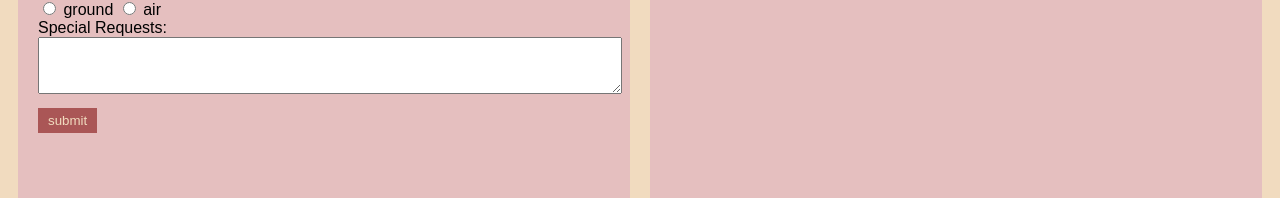
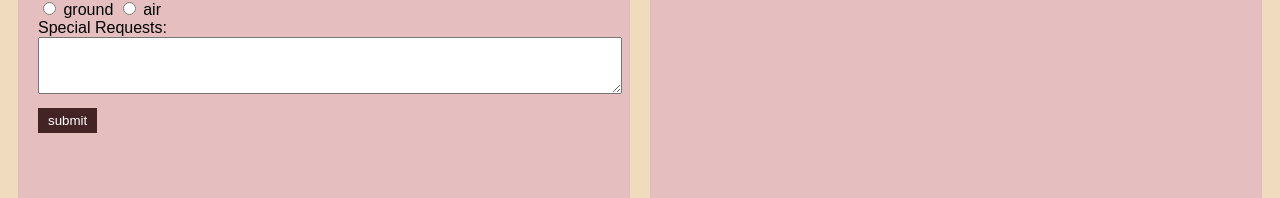
Before and after one commit to eldelacr-su/ist263, a plain HTML site: page lab11/contact.html in a window 1280 px wide. Shown: the part 487-685 px from the top of the page. Drawn offline with Linux system fonts and the light colour scheme.

Commit message:
Update styles.css

```diff
--- a/lab11/styles.css
+++ b/lab11/styles.css
@@ -59,8 +59,8 @@ nav a:hover {
   }
 
   form input[type="submit"] {
-    background-color: #AA5656;
-    color: #F1DBBF;
+    background-color: #432323;
+    color: #FFFFFF;
     border: none;
     padding: 5px 10px;
     cursor: pointer;
```
